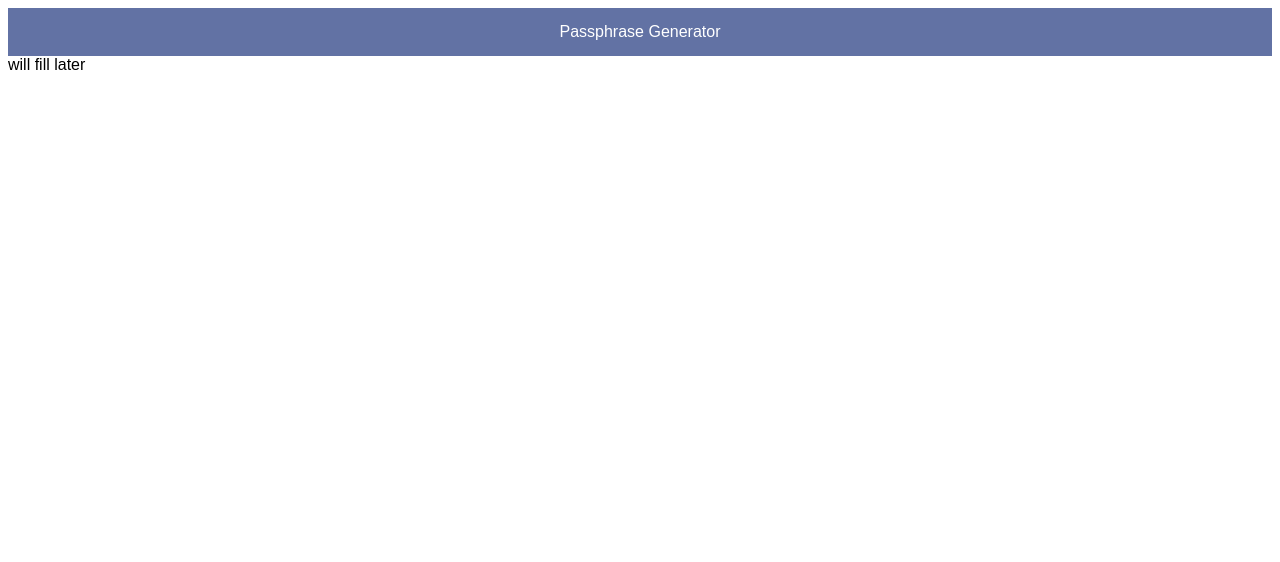
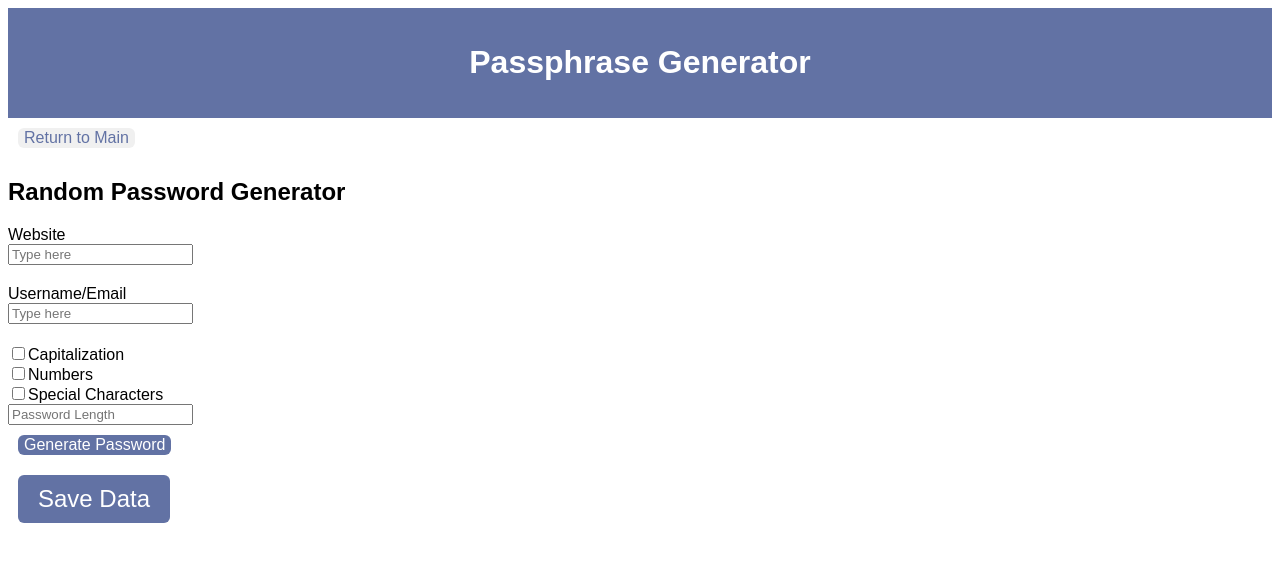
Before and after one commit to jillacinth/PassphraseGenerator, a Next.js app in the folder front-end/: page /GeneratePassword in a window 1280 px wide. Shown: the top 562 px of the page. Built offline with nearby package versions, Linux system fonts and the light colour scheme; sample sign-in values are in the browser's storage.

Commit message:
current progress on random pass

```diff
--- a/front-end/db.js
+++ b/front-end/db.js
@@ -4,6 +4,7 @@ import Dexie from 'dexie';
 
 export const db = new Dexie('PassphraseDatabase');
 db.version(1).stores({
-  passphrases: "passphrase, &user, username, website, salt, q1, q2, q3, q4, q5"
+  passphrases: "passphrase, &user, username, website, salt, q1, q2, q3, q4, q5" ,
+  randomPass: "encPassword, &user, username, website"
   //passphrase is primary key
 });
--- a/front-end/pages/GeneratePassword.js
+++ b/front-end/pages/GeneratePassword.js
@@ -1,8 +1,24 @@
-import React, { useEffect } from 'react';
+import { useRouter } from 'next/router';
+import React, { useEffect, useState } from 'react';
+import { ReturnToMain } from '../components/Menu';
+import { TextInput } from '../components/TextBoxComponent';
+
 
 
 export const GeneratePassword = () => {
-      useEffect(() => {
+    const router = useRouter(); // Use Next.js router
+    const [website, setWebsite] = useState("");
+    const [username, setUsername] = useState("");
+    const [password, setPassword] = useState("");
+    const currentUser = typeof window !== "undefined" ? localStorage.getItem("currentUser") : "";
+    const [passOptions, setPassOptions] = useState({
+        capital: false,
+        nums: false,
+        special: false,
+        length: null,
+    })
+
+    useEffect(() => {
           if (typeof window !== "undefined") {
               const isAuthenticated = localStorage.getItem("authenticated");
               if (!isAuthenticated) {
@@ -11,11 +27,56 @@ export const GeneratePassword = () => {
           }
       }, [])
 
+    const handleWebsiteChange = (answer) => {
+        setWebsite(answer);
+    };
+
+
+    const handleUsernameChange = (answer) => {
+        setUsername(answer);
+    };
+
+    const handleSubmit = async (e) => {
+        e.preventDefault();
+
+        if (website == "") {
+            alert('Website is required!');
+            return; // Exit early if no website is provided
+        }
+
+        if (username == "") {
+            alert('Username is required!');
+            return; // Exit early if no username is provided
+        }
+
+        const randPassData = {
+            encPassword: encPass, // Assuming this is already hashed
+            user: currentUser,
+            username: username,
+            website: website,
+        };
+
+        console.log(randPassData);
+        await db.randomPass.add(randPassData);
+        alert(`Password for ${website} has been added`);
+        window.location.reload();
+    };
 
     return (
         <div className='createDiv'>
-            <div className='header'>Passphrase Generator</div>
-            will fill later
+            <div className='header'>
+                <h1>Passphrase Generator</h1>
+            </div>
+            <ReturnToMain />
+            <h2>Random Password Generator</h2>
+            <TextInput label="Website" placeholder="Type here" onChange={handleWebsiteChange}/>
+            <TextInput label="Username/Email" placeholder="Type here" onChange={handleUsernameChange}/>
+            <input type='checkbox' />Capitalization<br />
+            <input type='checkbox' />Numbers<br />
+            <input type='checkbox' />Special Characters<br />
+            <input type="number" placeholder='Password Length' /><br />
+            <button>Generate Password</button> <br />
+            <button className='save' onClick={handleSubmit}>Save Data</button>
         </div>
     );
 };
--- a/front-end/pages/LoginPage.js
+++ b/front-end/pages/LoginPage.js
@@ -86,7 +86,7 @@ export const LoginPage = () => {
                 alert("User not found. Please try again or create a new account.");
             }
         } else {
-            console.log("No users found or data is empty.");
+            alert("No users found or data is empty.");
         }
     }
 
```
Also changed, not shown: front-end/pages/CreatePassphrase.js (+15 -0 lines), front-end/pages/create.js (+16 -0 lines).
